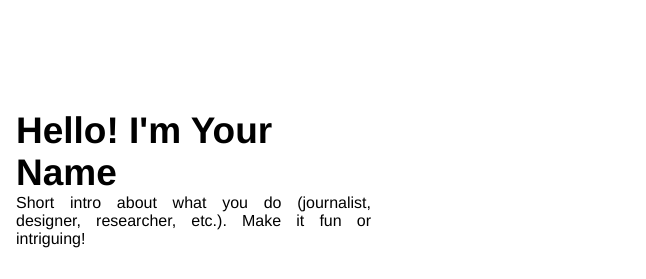
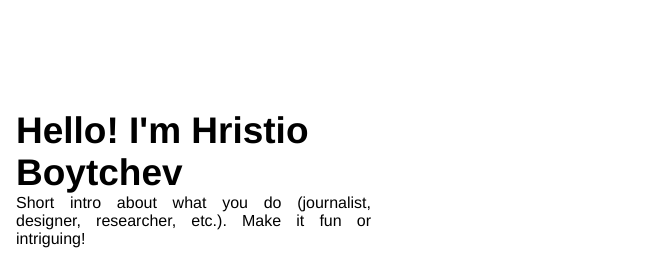
Before and after one commit to hristio/hristio.github.io, a plain HTML site: page index.html in a window 1280 px wide. Shown: the part 143-422 px from the top of the page, 634-1280 px from the left. Drawn offline with Linux system fonts and the light colour scheme.

Commit message:
Update index.html

```diff
--- a/index.html
+++ b/index.html
@@ -39,7 +39,7 @@
       <div id="portfolio-header-text-container">
 
         <div class="header-text">
-          <span class="main-title">Hello! I'm Your Name</span>
+          <span class="main-title">Hello! I'm Hristio Boytchev</span>
 
           <div class="body-text">
             Short intro about what you do (journalist, designer, researcher, etc.).
```
